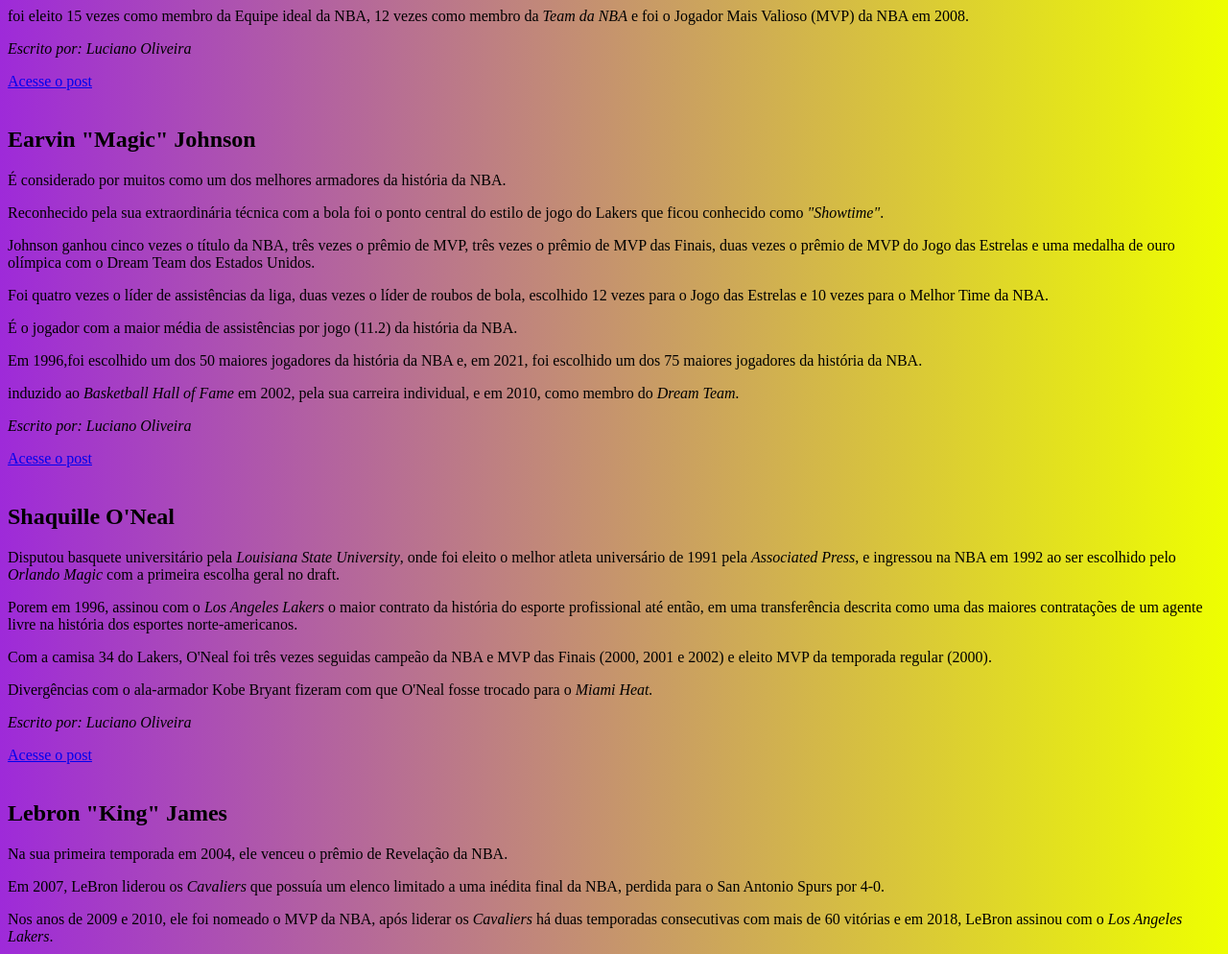
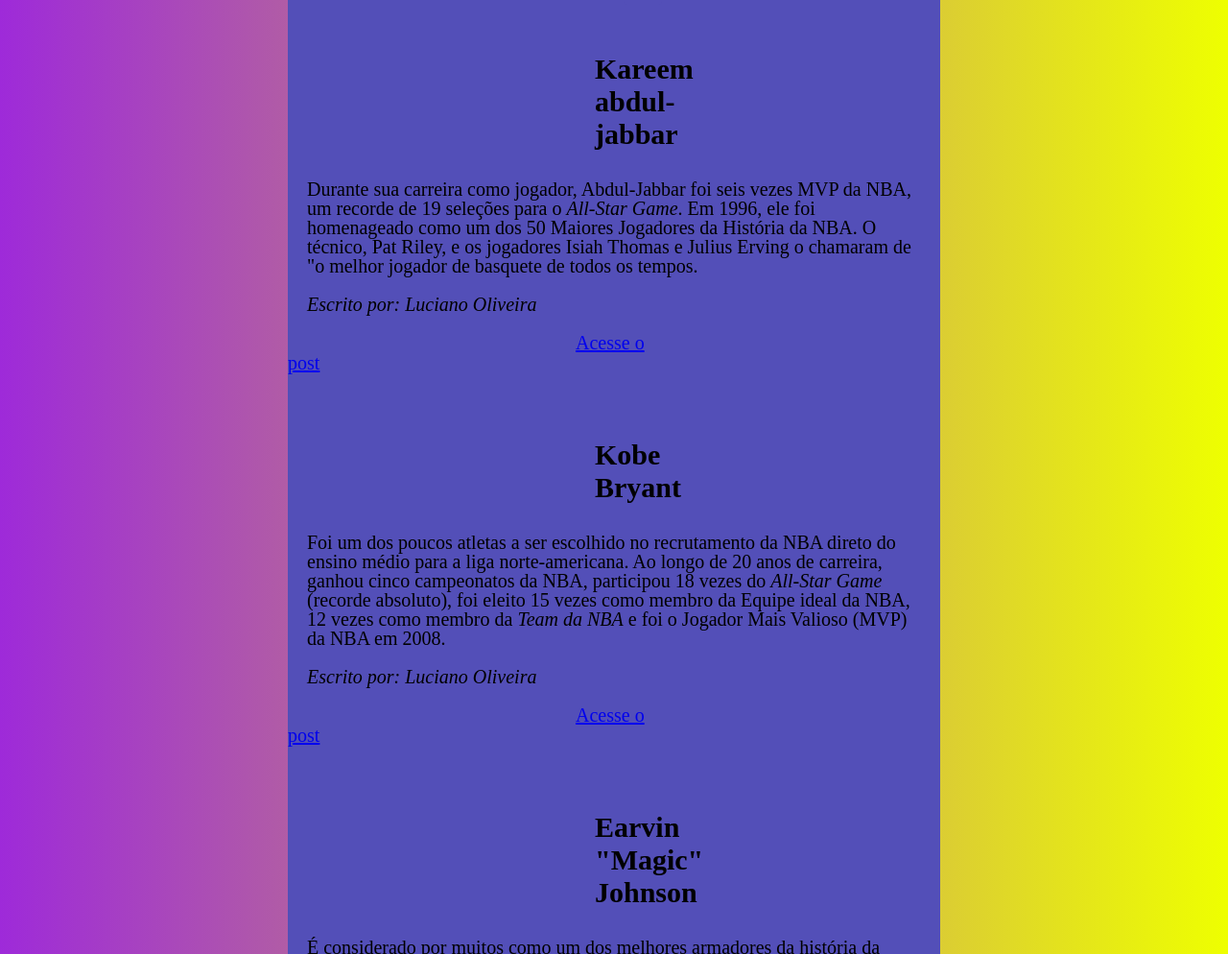
Before and after one commit to lFaaL/Projetos, a plain HTML site: page index.html in a window 1280 px wide. Shown: the part 677-1671 px from the top of the page at 96% size. Drawn offline with Linux system fonts and the light colour scheme.

Commit message:
inserção css

```diff
--- a/index.html
+++ b/index.html
@@ -10,79 +10,79 @@
     <body>
         <h1>História do Los Angeles Lakers e seus ídolos durante as décadas</h1>
             <article>
-                <h2>Introdução ao clube</h2>
-                <p>A equipe foi fundada em 1947, em <em>Minneapolis</em>, onde recebeu seu nome em alusão ao fato do estado de Minnesota ser conhecido como <em>"Terra dos Mil Lagos"</em>,</p>
-                <p>e venceu cinco títulos da liga antes de uma queda de público presente levar a uma relocação para <em>Los Angeles</em> em 1960.</p>
+                <h2 class="title">Introdução ao clube</h2>
+                <p>A equipe foi fundada em 1947, em <em>Minneapolis</em>, onde recebeu seu nome em alusão ao fato do estado de Minnesota ser conhecido como <em>"Terra dos Mil Lagos"</em>,
+                    e venceu cinco títulos da liga antes de uma queda de público presente levar a uma relocação para <em>Los Angeles</em> em 1960.</p>
 
                 <p><em>Escrito por: Luciano Oliveira</em></p>
 
                 <a href="https://pt.wikipedia.org/wiki/Los_Angeles_Lakers#:~:text=A%20equipe%20foi%20fundada%20em,para%20Los%20Angeles%20em%201960." target="_blank">Acesse o post</a>
             <br><br>
 
-                <h1>Ídolos</h1>
+                <h1 class="idolos">Ídolos</h1>
 
-                <h2>Kareem abdul-jabbar</h2>
+                <h2 class="title">Kareem abdul-jabbar</h2>
                 <p>Durante sua carreira como jogador, Abdul-Jabbar foi seis vezes MVP da NBA, um recorde de 19 seleções para o <em>All-Star Game</em>.
-                <p>Em 1996, ele foi homenageado como um dos 50 Maiores Jogadores da História da NBA.</p>
-                <p>O técnico, Pat Riley, e os jogadores Isiah Thomas e Julius Erving o chamaram de "o melhor jogador de basquete de todos os tempos.</p>
+                    Em 1996, ele foi homenageado como um dos 50 Maiores Jogadores da História da NBA.
+                    O técnico, Pat Riley, e os jogadores Isiah Thomas e Julius Erving o chamaram de "o melhor jogador de basquete de todos os tempos.</p>
 
                 <p><em>Escrito por: Luciano Oliveira</em></p>
 
                 <a href="https://pt.wikipedia.org/wiki/Kareem_Abdul-Jabbar" target="_blank">Acesse o post</a>
             <br><br>
 
-                <h2>Kobe Bryant</h2>
-                <p>Foi um dos poucos atletas a ser escolhido no recrutamento da NBA direto do ensino médio para a liga norte-americana.</p>
-                <p>Ao longo de 20 anos de carreira, ganhou cinco campeonatos da NBA, participou 18 vezes do <em>All-Star Game</em> (recorde absoluto), </p>
-                <p>foi eleito 15 vezes como membro da Equipe ideal da NBA, 12 vezes como membro da <em>Team da NBA</em> e foi o Jogador Mais Valioso (MVP) da NBA em 2008.</p>
+                <h2 class="title">Kobe Bryant</h2>
+                <p>Foi um dos poucos atletas a ser escolhido no recrutamento da NBA direto do ensino médio para a liga norte-americana.
+                    Ao longo de 20 anos de carreira, ganhou cinco campeonatos da NBA, participou 18 vezes do <em>All-Star Game</em> (recorde absoluto),
+                    foi eleito 15 vezes como membro da Equipe ideal da NBA, 12 vezes como membro da <em>Team da NBA</em> e foi o Jogador Mais Valioso (MVP) da NBA em 2008.</p>
 
                 <p><em>Escrito por: Luciano Oliveira</em></p>
 
                 <a href="https://pt.wikipedia.org/wiki/Kobe_Bryant" target="_blank">Acesse o post</a>
             <br><br>
 
-                <h2>Earvin "Magic" Johnson</h2>
-                <p>É considerado por muitos como um dos melhores armadores da história da NBA. </p>
-                <p>Reconhecido pela sua extraordinária técnica com a bola foi o ponto central do estilo de jogo do Lakers que ficou conhecido como <em>"Showtime"</em>.</p>
-                <p>Johnson ganhou cinco vezes o título da NBA, três vezes o prêmio de MVP, três vezes o prêmio de MVP das Finais, duas vezes o prêmio de MVP do Jogo das Estrelas e uma medalha de ouro olímpica com o Dream Team dos Estados Unidos. </p>
-                <p>Foi quatro vezes o líder de assistências da liga, duas vezes o líder de roubos de bola, escolhido 12 vezes para o Jogo das Estrelas e 10 vezes para o Melhor Time da NBA.</p>
-                <p>É o jogador com a maior média de assistências por jogo (11.2) da história da NBA. </p>
-                <p>Em 1996,foi escolhido um dos 50 maiores jogadores da história da NBA e, em 2021, foi escolhido um dos 75 maiores jogadores da história da NBA. </p>
-                <p> induzido ao <em>Basketball Hall of Fame</em> em 2002, pela sua carreira individual, e em 2010, como membro do <em>Dream Team.</em></p>
+                <h2 class="title">Earvin "Magic" Johnson</h2>
+                <p>É considerado por muitos como um dos melhores armadores da história da NBA.
+                    Reconhecido pela sua extraordinária técnica com a bola foi o ponto central do estilo de jogo do Lakers que ficou conhecido como <em>"Showtime"</em>.
+                    Johnson ganhou cinco vezes o título da NBA, três vezes o prêmio de MVP, três vezes o prêmio de MVP das Finais, duas vezes o prêmio de MVP do Jogo das Estrelas e uma medalha de ouro olímpica com o Dream Team dos Estados Unidos.
+                    Foi quatro vezes o líder de assistências da liga, duas vezes o líder de roubos de bola, escolhido 12 vezes para o Jogo das Estrelas e 10 vezes para o Melhor Time da NBA.
+                    É o jogador com a maior média de assistências por jogo (11.2) da história da NBA.
+                    Em 1996,foi escolhido um dos 50 maiores jogadores da história da NBA e, em 2021, foi escolhido um dos 75 maiores jogadores da história da NBA.
+                    induzido ao <em>Basketball Hall of Fame</em> em 2002, pela sua carreira individual, e em 2010, como membro do <em>Dream Team.</em></p>
 
                 <p><em>Escrito por: Luciano Oliveira</em></p>
 
                 <a href="https://pt.wikipedia.org/wiki/Magic_Johnson" target="_blank">Acesse o post</a>
             <br><br>
 
-                <h2>Shaquille O'Neal</h2>
-                <p>Disputou basquete universitário pela <em>Louisiana State University</em>, onde foi eleito o melhor atleta universário de 1991 pela <em>Associated Press</em>, e ingressou na NBA em 1992 ao ser escolhido pelo <em>Orlando Magic</em> com a primeira escolha geral no draft.</p>
-                <p>Porem em 1996, assinou com o <em>Los Angeles Lakers</em> o maior contrato da história do esporte profissional até então, em uma transferência descrita como uma das maiores contratações de um agente livre na história dos esportes norte-americanos.</p>
-                <p>Com a camisa 34 do Lakers, O'Neal foi três vezes seguidas campeão da NBA e MVP das Finais (2000, 2001 e 2002) e eleito MVP da temporada regular (2000).</p>
-                <p>Divergências com o ala-armador Kobe Bryant fizeram com que O'Neal fosse trocado para o <em>Miami Heat.</em></p>
+                <h2 class="title">Shaquille O'Neal</h2>
+                <p>Disputou basquete universitário pela <em>Louisiana State University</em>, onde foi eleito o melhor atleta universário de 1991 pela <em>Associated Press</em>, e ingressou na NBA em 1992 ao ser escolhido pelo <em>Orlando Magic</em> com a primeira escolha geral no draft.
+                    Porem em 1996, assinou com o <em>Los Angeles Lakers</em> o maior contrato da história do esporte profissional até então, em uma transferência descrita como uma das maiores contratações de um agente livre na história dos esportes norte-americanos.
+                    Com a camisa 34 do Lakers, O'Neal foi três vezes seguidas campeão da NBA e MVP das Finais (2000, 2001 e 2002) e eleito MVP da temporada regular (2000).
+                    Divergências com o ala-armador Kobe Bryant fizeram com que O'Neal fosse trocado para o <em>Miami Heat.</em></p>
 
                 <p><em>Escrito por: Luciano Oliveira</em></p>
 
                 <a href="https://pt.wikipedia.org/wiki/Shaquille_O%27Neal" target="_blank">Acesse o post</a>
             <br><br>
 
-                <h2>Lebron "King" James</h2>
-                <p>Na sua primeira temporada em 2004, ele venceu o prêmio de Revelação da NBA.</p>
-                <p>Em 2007, LeBron liderou os <em>Cavaliers</em> que possuía um elenco limitado a uma inédita final da NBA, perdida para o San Antonio Spurs por 4-0.</p>
-                <p>Nos anos de 2009 e 2010, ele foi nomeado o MVP da NBA, após liderar os <em>Cavaliers</em> há duas temporadas consecutivas com mais de 60 vitórias e em 2018, LeBron assinou com o <em>Los Angeles Lakers</em>.
-                <p>Em 2020, ele liderou os Lakers ao título da NBA, tornando-se o primeiro jogador a ser campeão e MVP de Finais da NBA por três equipes diferentes da NBA.</p>
-                <p>Em 2023, na derrota dos Lakers para o <em>Oklahoma City Thunder</em> por 133-130, ele se tornou o maior pontuador da história da temporada regular com 33.390 pontos, superando os 38.387 pontos de Kareem Abdul-Jabbar.</p>
+                <h2 class="title">Lebron "King" James</h2>
+                <p>Na sua primeira temporada em 2004, ele venceu o prêmio de Revelação da NBA.
+                    Em 2007, LeBron liderou os <em>Cavaliers</em> que possuía um elenco limitado a uma inédita final da NBA, perdida para o San Antonio Spurs por 4-0.
+                    Nos anos de 2009 e 2010, ele foi nomeado o MVP da NBA, após liderar os <em>Cavaliers</em> há duas temporadas consecutivas com mais de 60 vitórias e em 2018, LeBron assinou com o <em>Los Angeles Lakers</em>.
+                    Em 2020, ele liderou os Lakers ao título da NBA, tornando-se o primeiro jogador a ser campeão e MVP de Finais da NBA por três equipes diferentes da NBA.
+                    Em 2023, na derrota dos Lakers para o <em>Oklahoma City Thunder</em> por 133-130, ele se tornou o maior pontuador da história da temporada regular com 33.390 pontos, superando os 38.387 pontos de Kareem Abdul-Jabbar.</p>
 
                 <p><em>Escrito por: Luciano Oliveira</em></p>
 
                 <a href="https://pt.wikipedia.org/wiki/LeBron_James" target="_blank">Acesse o post</a>
             <br><br>
 
-                <h2>Wilt Chamberlain</h2>
-                <p>Chamberlain detém vários recordes da NBA nas categorias de pontuação, rebotes e durabilidade.</p>
-                <p>Ele é o único jogador a marcar 100 pontos em um único jogo da NBA e o único com médias de mais de 40 e 50 pontos em uma temporada.
-                <p>Ele é o único jogador na história da NBA com média de pelo menos 30 pontos e 20 rebotes por jogo em uma temporada, ele realizou esse feito sete vezes.</p>
-                <p>também é o único jogador a ter uma média de pelo menos 30 pontos e 20 rebotes por jogo durante todo o percurso de sua carreira na NBA.</p>
+                <h2 class="title">Wilt Chamberlain</h2>
+                <p>Chamberlain detém vários recordes da NBA nas categorias de pontuação, rebotes e durabilidade.
+                    Ele é o único jogador a marcar 100 pontos em um único jogo da NBA e o único com médias de mais de 40 e 50 pontos em uma temporada.
+                    Ele é o único jogador na história da NBA com média de pelo menos 30 pontos e 20 rebotes por jogo em uma temporada, ele realizou esse feito sete vezes.
+                    também é o único jogador a ter uma média de pelo menos 30 pontos e 20 rebotes por jogo durante todo o percurso de sua carreira na NBA.</p>
 
                 <p><em>Escrito por: Luciano Oliveira</em></p>
 
@@ -93,7 +93,7 @@
 
     <form>
         <h2>Deseja receber nossas notícias em primeira mão?</h2>
-        <p><strong>Basta inserir o seu E-mail de preferência</strong></p>
+        <div class="inserir"><p><strong>Basta inserir o seu E-mail de preferência</strong></p></div>
 
         <label for="email">E-mail:</label>
         <input type="email" id="email" placeholder="Digite seu email aqui..." required>
--- a/style.css
+++ b/style.css
@@ -1,8 +1,71 @@
-h1 {color: white;
+body{
+    margin: 0;
+    padding: 0;
+    font-family: "Bebas Neue";
+    background: rgb(158,42,217);
+    background: linear-gradient(90deg, rgba(158,42,217,1) 0%, rgba(238,255,0,1) 100%);
+    margin-bottom: 50px;
+}
+
+h1 {
+    margin-top: 50px;
+    font-weight: 600;
+    font-style: normal;
+    font-size: 35px;
+    margin-left: 350px;
+    border-radius: 4px;
+    background-color: #534fb8;
+    padding: 20px;
+    margin-right: 300px;
 
 }
 
-body{
-    background: rgb(158,42,217);
-background: linear-gradient(90deg, rgba(158,42,217,1) 0%, rgba(238,255,0,1) 100%);
+.title {
+    margin-top: 50px;
+    border-radius: 4px;
+    background-color: #534fb8;
+    font-weight: 550;
+    font-style: normal;
+    font-size: 30px;
+    margin-right: 500px;
+    margin-bottom: 30px;
 }
+
+
+p{
+    font-weight: 500;
+    font-style: normal;
+    font-size: 20px;
+    line-height: 20px;
+    margin-left: 20px;
+    margin-right: 20px;
+}
+
+a{
+    font-weight: 500;
+    font-style: normal;
+    font-size: 20px;
+    line-height: 20px;
+    margin-left: 300px;
+    margin-right: 300px;
+}
+
+h2{
+    margin-left: 320px;
+    margin-right: 300px;
+}
+
+label{
+    margin-left: 320px;
+}
+
+article{
+    background-color: #534fb8;
+    margin-left: 300px;
+    margin-right: 300px;
+    border-radius: 4px;
+}
+
+.inserir {
+    margin-left: 300px;
+}
```
